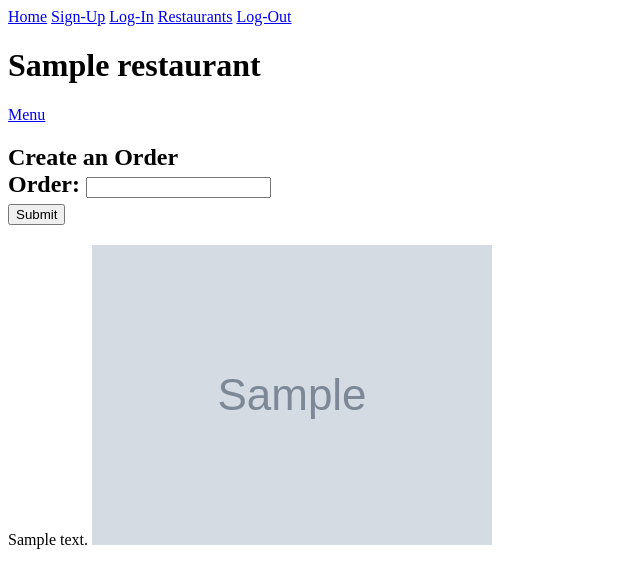
After one commit to tau421/python_capstone, a Flask app: page /restaurants/1 in a window 1280 px wide. The commit adds this page. Shown: the top 588 px of the page, without its empty margins (0-640 px from the left). Run offline with Flask 3, Linux system fonts and the light colour scheme; a user stored in the database is signed in; tables that the repository leaves empty hold one stand-in row (values such as "Sample post"); grey boxes marked "Sample" are stand-in pictures.

Commit message:
routes and dbs all working

```diff
--- a/model.py
+++ b/model.py
@@ -23,6 +23,10 @@ class RestaurantForm(FlaskForm):
     restaurant_name = StringField(label = "Restaurant Name")
     menu_link = StringField(label = "Menu URL")
     restaurant_image = StringField(label = "Image URL")
+    submit = SubmitField(label = "Submit")
+
+class OrderForm(FlaskForm):
+    text = StringField(label = "Order")
     submit = SubmitField(label = "Submit")
 
 class User(db.Model, UserMixin):
@@ -81,6 +85,10 @@ class Restaurant(db.Model):
 
     """Classmethods."""
 
+    @classmethod
+    def get_by_id(cls, id):
+        return cls.query.get(id)
+
     def __repr__(self):
         return f'<Restaurant id={self.id} restaurant_name={self.restaurant_name}>'
 
@@ -90,27 +98,17 @@ class Order(db.Model):
     __tablename__ = "orders"
 
     id = db.Column(db.Integer, autoincrement=True, primary_key=True)
-    order_description = db.Column(db.String)
+    text = db.Column(db.String)
     restaurant_id = db.Column(db.Integer, db.ForeignKey(Restaurant.id))
 
     restaurant = db.relationship("Restaurant", backref="orders")
 
+    @classmethod
+    def get_by_id(cls, id):
+        return cls.query.get(id)
+
     def __repr__(self):
-        return f'<Order id={self.id} order_description={self.order_description}>'
-
-    """Classmethods."""
-    @classmethod
-    def create_order(cls, restaurant, order_description):
-        """Create and return a new order."""
-
-        return cls(restaurant=restaurant, order_description=order_description)
-
-    @classmethod
-    def update_order(cls, order_id, new_description):
-        """Update an order given order_id and updated order."""
-
-        order = cls.query.get(order_id)
-        order.order_description = new_description
+        return f'<Order id={self.id} text={self.text}>'
 
 db.create_all()
 
--- a/server.py
+++ b/server.py
@@ -4,7 +4,7 @@ from flask import Flask, render_template, request, flash, session, redirect, url
 from flask_sqlalchemy import SQLAlchemy
 from flask_login import LoginManager, login_user, login_required, current_user, UserMixin, logout_user
 
-from model import connect_to_db, db, User, Restaurant, Order, LoginForm, RestaurantForm
+from model import connect_to_db, db, User, Restaurant, Order, LoginForm, RestaurantForm, OrderForm
 
 from jinja2 import StrictUndefined
 
@@ -56,10 +56,10 @@ def signup_user():
         db.session.commit()
         login_user(user)
         flash("Account created.  Please log in.")
+        return redirect("/login")
     else:
-       flash("Can't create an account with that username.  Please try again.")
-
-    return redirect("/")
+        flash("Can't create an account with that username.  Please try again.")
+        return redirect("/signup")
 
 @app.route("/login", methods=["POST"])
 def handle_login():
@@ -71,17 +71,34 @@ def handle_login():
         return redirect("/restaurants")
     else:
         flash("Wrong username or password.")
-        return redirect("/")
+        return redirect("/login")
 
-@app.route("/users/<user_id>")
-def show_user(user_id):
-    """Show details for a specific user."""
+@app.route("/logout")
+@login_required
+def logout():
+    logout_user
+    flash("You are now logged out.")
+    return redirect("/")
 
-    user = User.get_user_by_id(user_id)
+@app.route("/restaurants/<id>", methods=["GET"])
+@login_required
+def show_orders(id):
+    """Show orders for a particular restaurant."""
 
-    return render_template("user_details.html", user=user)
+    restaurant = Restaurant.get_by_id(id)
+    orders = Order.query.filter_by(restaurant_id = id).all()
+    return render_template("/restaurant_orders.html", restaurant=restaurant, orders=orders, form = OrderForm())
 
-### Need to add orders ###
+@app.route("/restaurants/<id>/orders", methods=["POST"])
+@login_required
+def create_order(id):
+    """Create a new order for the restaurant."""
+
+    restaurant = Restaurant.get_by_id(id)
+    o = Order(text = request.form["text"], restaurant=restaurant)
+    db.session.add(o)
+    db.session.commit()
+    return redirect(f"/restaurants/{id}")
 
 if __name__ == "__main__":
     connect_to_db(app)
--- a/templates/base.html
+++ b/templates/base.html
@@ -10,6 +10,15 @@
         {% block head %}{% endblock %}
     </head>
     <body>
+        {% block navbar %}
+        <div class="topnav">
+            <a class="active" href="/">Home</a>
+            <a href="/signup">Sign-Up</a>
+            <a href="/login">Log-In</a>
+            <a href="/restaurants">Restaurants</a>
+            <a href="/logout">Log-Out</a>
+          </div>
+        {% endblock %}
         {% for msg in get_flashed_messages() %}
             <p class="flash-msg">
                 {{ msg }}
--- /dev/null
+++ b/templates/restaurant_orders.html
@@ -0,0 +1,27 @@
+{% extends 'base.html' %}
+
+{% block title %}{{ restaurant.restaurant_name }} - Orders{% endblock %}
+
+{% block body %}
+<h1>{{ restaurant.restaurant_name }}</h1>
+
+<p>
+  <a href="{{ restaurant.menu_link}}" label="Menu">Menu</a>
+</p>
+
+<div class="top-pad">
+    <div class="well">
+        <h2>
+            Create an Order
+            <form action="/restaurants/{{ restaurant.id }}/orders", method="POST">
+                {{form.text.label}}: {{form.text()}}<br>
+                {{form.submit()}}
+            </form>
+        </h2>
+    </div>
+</div>
+{% for orders in orders %}
+{{ orders.text }}
+{% endfor %}
+<img src="{{ restaurant.restaurant_image }}">
+{% endblock %}
--- a/templates/restaurants.html
+++ b/templates/restaurants.html
@@ -16,7 +16,7 @@
     </div>
     <div class="well">
         {% for restaurant in restaurants %}
-        {{restaurant.restaurant_name}}: {{restaurant.user_id}}
+        <a href="restaurants/{{restaurant.id}}"> {{restaurant.restaurant_name}}</a>
         {% endfor %}
     </div>
 </div>
```
Also changed, not shown: templates/home.html (+0 -26 lines), templates/login.html (added, +18 -0 lines), templates/signup.html (added, +19 -0 lines).
